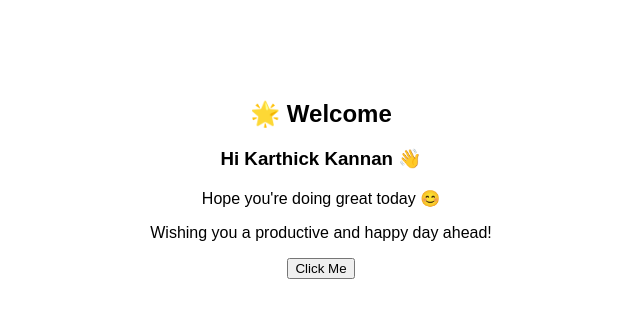
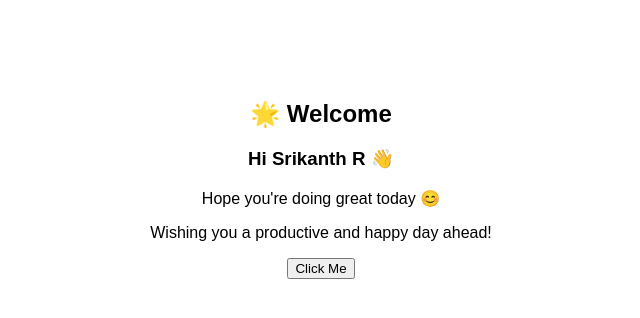
Before and after one commit to sanjayhanumanth/simple_ui, a website: page index.html in a window 1280 px wide. Shown: the whole page, without its empty margins (319-959 px from the left). Drawn offline with Linux system fonts and the light colour scheme.

Commit message:
name changed

```diff
--- a/index.html
+++ b/index.html
@@ -7,7 +7,7 @@
 
   <h2>🌟 Welcome</h2>
 
-  <h3>Hi Karthick Kannan 👋</h3>
+  <h3>Hi Srikanth R 👋</h3>
   <p>Hope you're doing great today 😊</p>
   <p>Wishing you a productive and happy day ahead!</p>
 
```
